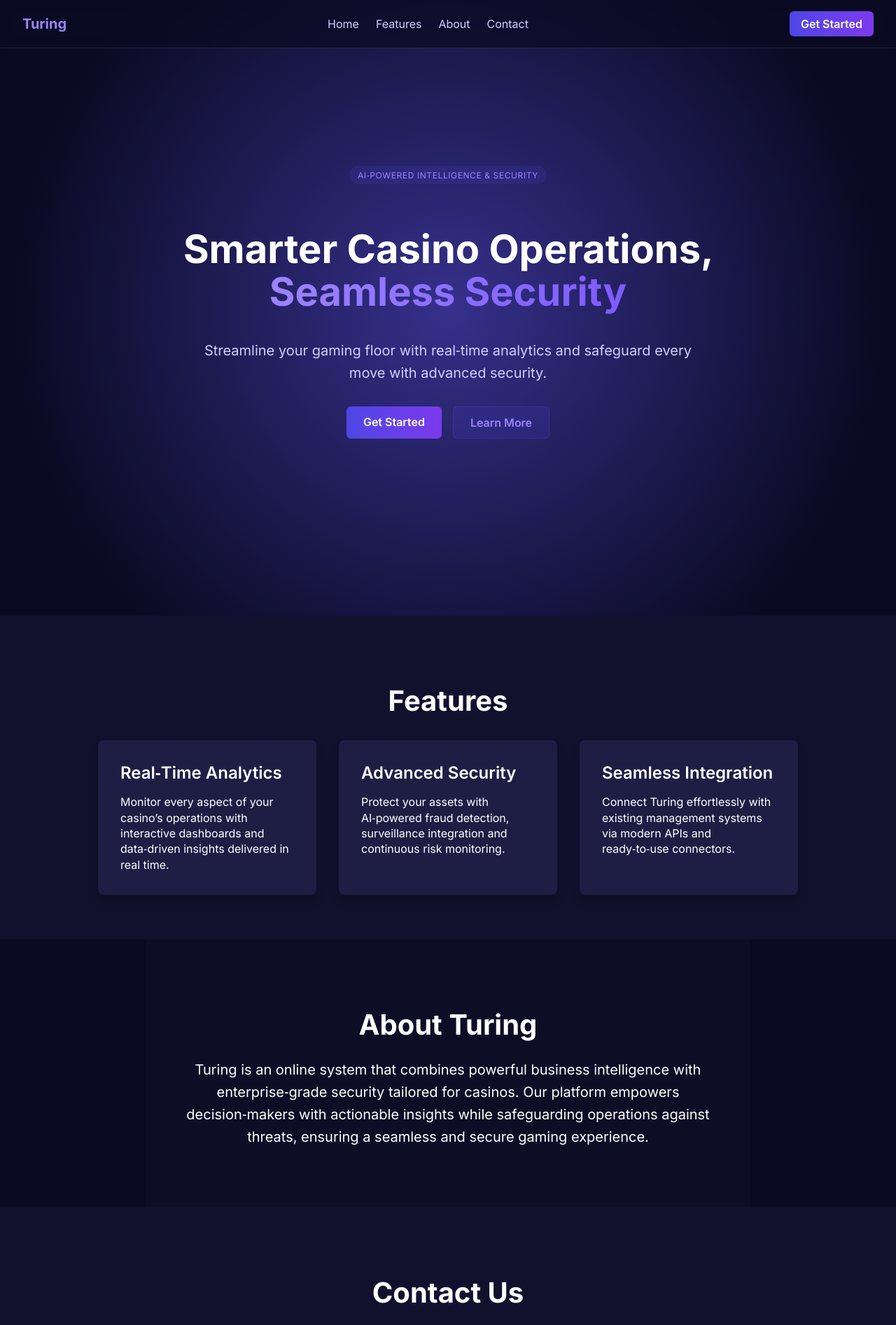
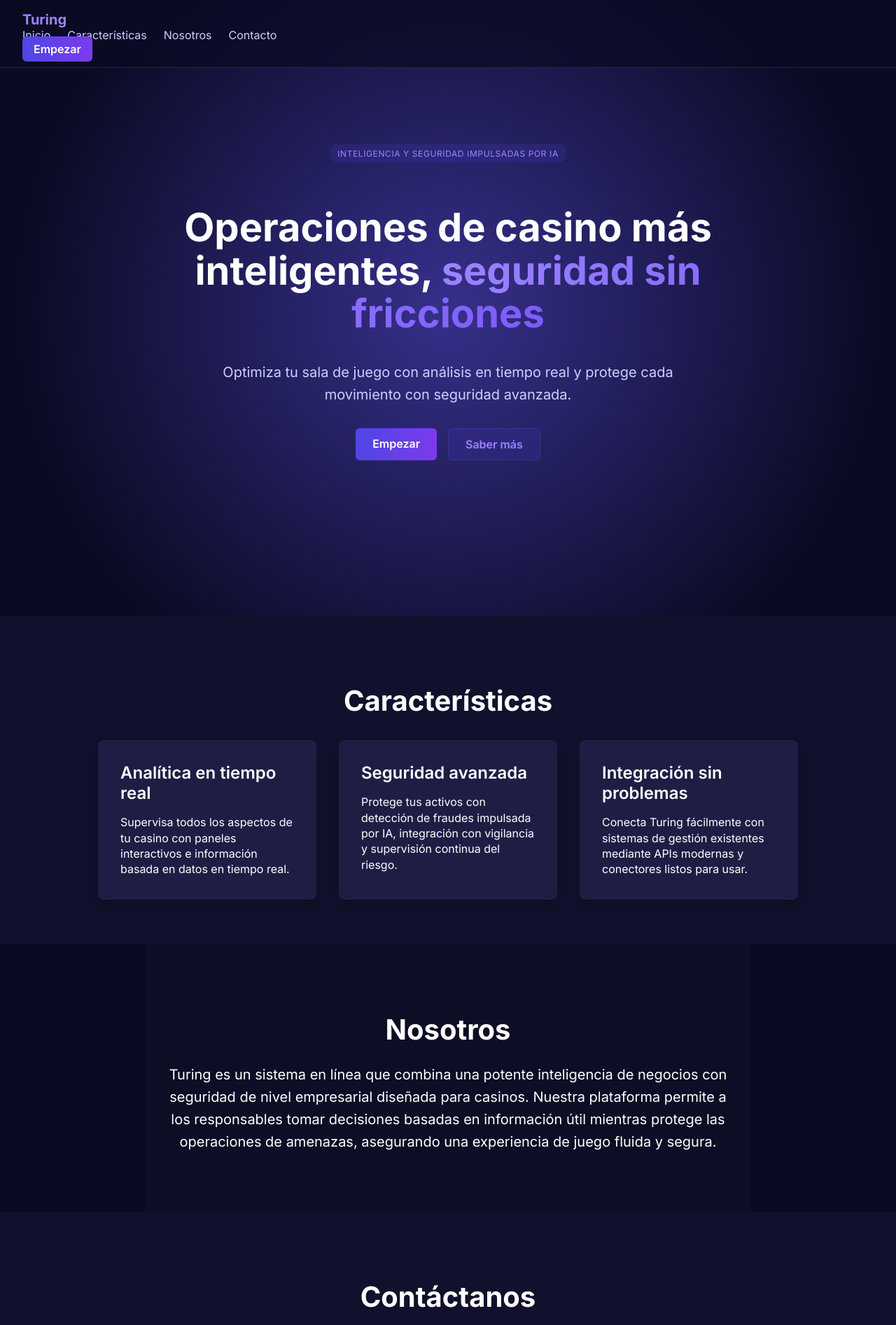
Before and after one commit to itbdt/turing-landing, a Next.js app: page / in a window 1280 px wide. Shown: the top 1894 px of the page at 70% size. Built offline with nearby package versions, Linux system fonts and the light colour scheme.

Commit message:
feat: translate landing page content to Spanish

```diff
--- a/src/pages/index.tsx
+++ b/src/pages/index.tsx
@@ -2,124 +2,125 @@ import Head from 'next/head';
 import Link from 'next/link';
 
 /**
- * Home page for the Turing landing site. This page introduces the
- * product, highlights key features, and provides a call to action
- * for prospective customers. The styling for this page can be found
- * in src/styles/globals.css.
+ * Página principal de la landing de Turing. Presenta el producto,
+ * destaca sus características clave y ofrece un llamado a la acción.
+ * Su estilo general se define en src/styles/globals.css.
  */
 export default function Home() {
   return (
     <>
       <Head>
-        <title>Turing | Business Intelligence & Security for Casinos</title>
+        <title>Turing | Inteligencia de Negocios y Seguridad para Casinos</title>
         <meta
           name="description"
-          content="Turing delivers real‑time business intelligence and advanced security for modern casinos."
+          content="Turing ofrece inteligencia de negocios en tiempo real y seguridad avanzada para casinos modernos."
         />
         <meta name="viewport" content="width=device-width, initial-scale=1" />
       </Head>
 
-      {/* Site navigation fixed at the top */}
+      {/* Barra de navegación fija */}
       <header className="navbar">
+        {/* Contenedor del menú para darle bordes redondeados como en AiNest */}
+        <div className="nav-container">
           <div className="logo">Turing</div>
           <nav>
-          <Link href="#" passHref className="nav-link">
-            Home
+            <Link href="#" className="nav-link">
+              Inicio
             </Link>
-          <Link href="#features" passHref className="nav-link">
-            Features
+            <Link href="#features" className="nav-link">
+              Características
             </Link>
-          <Link href="#about" passHref className="nav-link">
-            About
+            <Link href="#about" className="nav-link">
+              Nosotros
             </Link>
-          <Link href="#contact" passHref className="nav-link">
-            Contact
+            <Link href="#contact" className="nav-link">
+              Contacto
             </Link>
           </nav>
           <Link href="#contact" className="nav-cta">
-          Get Started
+            Empezar
           </Link>
+        </div>
       </header>
 
       <main>
-        {/* Hero section with headline and call‑to‑action */}
+        {/* Sección Hero con llamada a la acción */}
         <section className="hero">
-          <span className="badge">AI‑powered intelligence & security</span>
+          <span className="badge">Inteligencia y seguridad impulsadas por IA</span>
           <h1>
-            Smarter Casino Operations,{' '}
-            <span className="gradient-text">Seamless Security</span>
+            Operaciones de casino más inteligentes,{' '}
+            <span className="gradient-text">seguridad sin fricciones</span>
           </h1>
           <p className="subtitle">
-            Streamline your gaming floor with real‑time analytics and safeguard
-            every move with advanced security.
+            Optimiza tu sala de juego con análisis en tiempo real y protege cada movimiento con seguridad avanzada.
           </p>
           <div className="buttons">
             <Link href="#contact" className="btn btn-primary">
-              Get Started
+              Empezar
             </Link>
             <Link href="#features" className="btn btn-secondary">
-              Learn More
+              Saber más
             </Link>
           </div>
         </section>
 
-        {/* Features section */}
+        {/* Sección de Características */}
         <section id="features" className="features">
-          <h2>Features</h2>
+          <h2>Características</h2>
           <div className="feature-list">
             <div className="feature">
-              <h3>Real‑Time Analytics</h3>
+              <h3>Analítica en tiempo real</h3>
               <p>
-                Monitor every aspect of your casino’s operations with interactive
-                dashboards and data‑driven insights delivered in real time.
+                Supervisa todos los aspectos de tu casino con paneles interactivos
+                e información basada en datos en tiempo real.
               </p>
             </div>
             <div className="feature">
-              <h3>Advanced Security</h3>
+              <h3>Seguridad avanzada</h3>
               <p>
-                Protect your assets with AI‑powered fraud detection, surveillance
-                integration and continuous risk monitoring.
+                Protege tus activos con detección de fraudes impulsada por IA,
+                integración con vigilancia y supervisión continua del riesgo.
               </p>
             </div>
             <div className="feature">
-              <h3>Seamless Integration</h3>
+              <h3>Integración sin problemas</h3>
               <p>
-                Connect Turing effortlessly with existing management systems via
-                modern APIs and ready‑to‑use connectors.
+                Conecta Turing fácilmente con sistemas de gestión existentes mediante
+                APIs modernas y conectores listos para usar.
               </p>
             </div>
           </div>
         </section>
 
-        {/* About section */}
+        {/* Sección Nosotros / Acerca de */}
         <section id="about" className="about">
-          <h2>About Turing</h2>
+          <h2>Nosotros</h2>
           <p>
-            Turing is an online system that combines powerful business
-            intelligence with enterprise‑grade security tailored for casinos. Our
-            platform empowers decision‑makers with actionable insights while
-            safeguarding operations against threats, ensuring a seamless and
-            secure gaming experience.
+            Turing es un sistema en línea que combina una potente inteligencia de
+            negocios con seguridad de nivel empresarial diseñada para casinos.
+            Nuestra plataforma permite a los responsables tomar decisiones basadas
+            en información útil mientras protege las operaciones de amenazas,
+            asegurando una experiencia de juego fluida y segura.
           </p>
         </section>
 
-        {/* Contact section */}
+        {/* Sección de Contacto */}
         <section id="contact" className="contact">
-          <h2>Contact Us</h2>
+          <h2>Contáctanos</h2>
           <p>
-            Ready to transform your casino operations? Reach out to our team to
-            learn how Turing can help your business thrive.
+            ¿Listo para transformar las operaciones de tu casino? Comunícate con
+            nuestro equipo para descubrir cómo Turing puede ayudar a que tu
+            negocio prospere.
           </p>
           <a href="mailto:info@bayesdatatechnology.com" className="btn btn-primary">
-            Contact Sales
+            Contactar ventas
           </a>
         </section>
       </main>
 
       <footer>
         <p>
-          &copy; {new Date().getFullYear()} Bayes Data Technology. All rights
-          reserved.
+          &copy; {new Date().getFullYear()} Bayes Data Technology. Todos los derechos reservados.
         </p>
       </footer>
     </>
```
Lines whose indentation alone changed are shown as unchanged.
